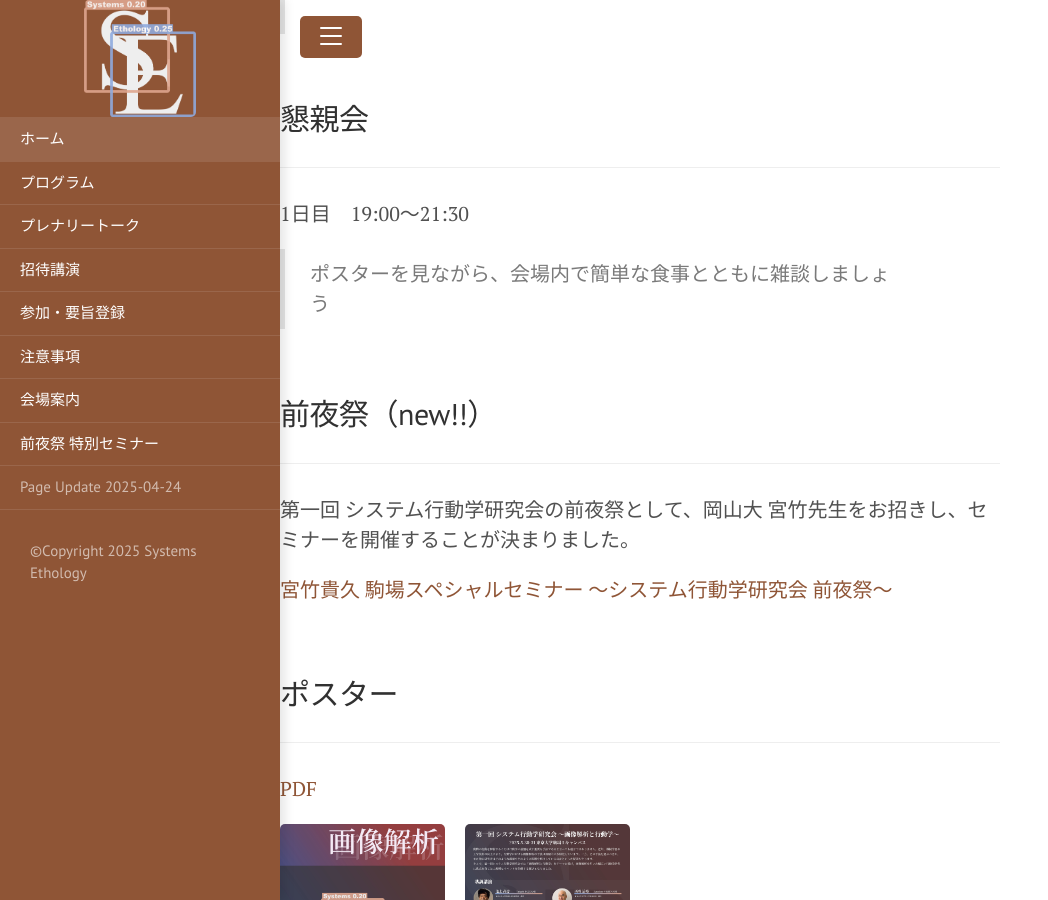
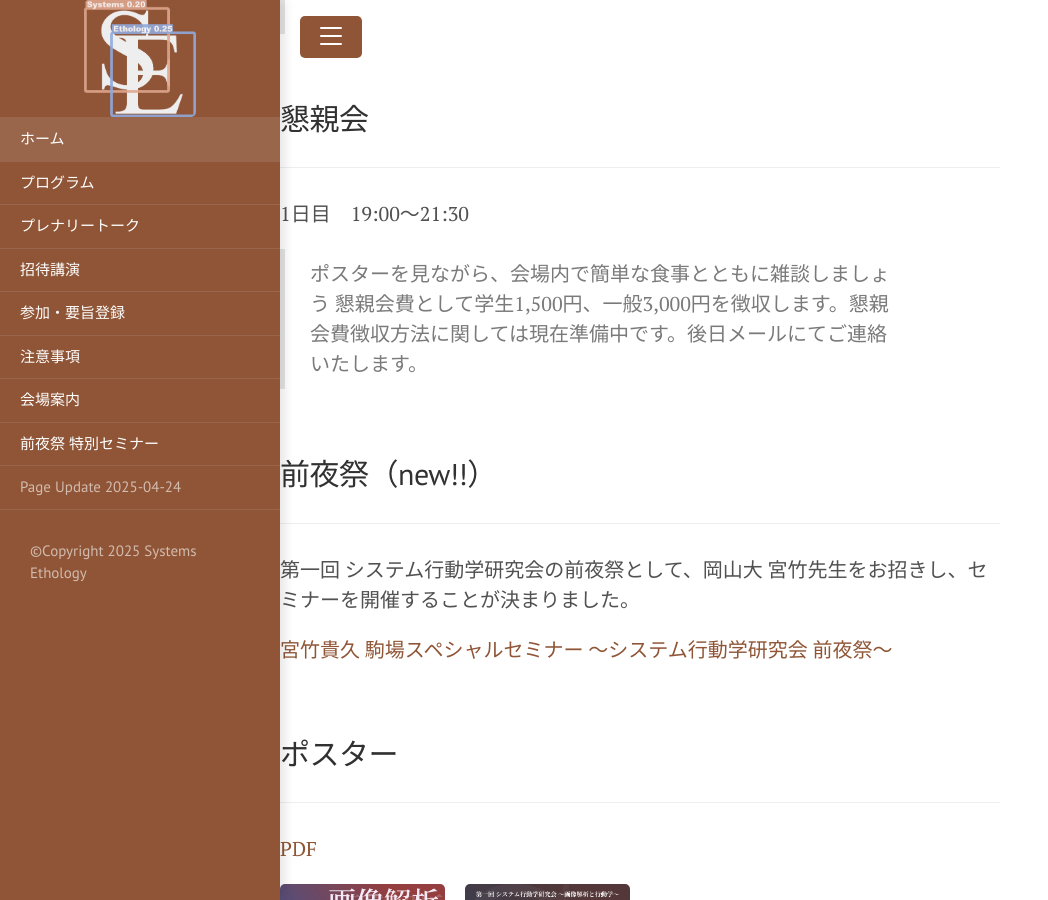
Before and after one commit to SystemsEthology/website, a Jekyll site: the page built from event_01/conference01_home.md, in a window 1280 px wide and 900 px high, scrolled down 1836 px. Shown: the whole window, without its empty margins (0-1048 px from the left). Built offline with Jekyll 4.4.1, drawn with Linux system fonts in a browser that asks for light colours.

Commit message:
Update conference01_home.md

```diff
--- a/event_01/conference01_home.md
+++ b/event_01/conference01_home.md
@@ -47,6 +47,7 @@ title: Home
 1日目　19:00〜21:30
 
 > ポスターを見ながら、会場内で簡単な食事とともに雑談しましょう
+> 懇親会費として学生1,500円、一般3,000円を徴収します。懇親会費徴収方法に関しては現在準備中です。後日メールにてご連絡いたします。
 
 <br>
 
```
